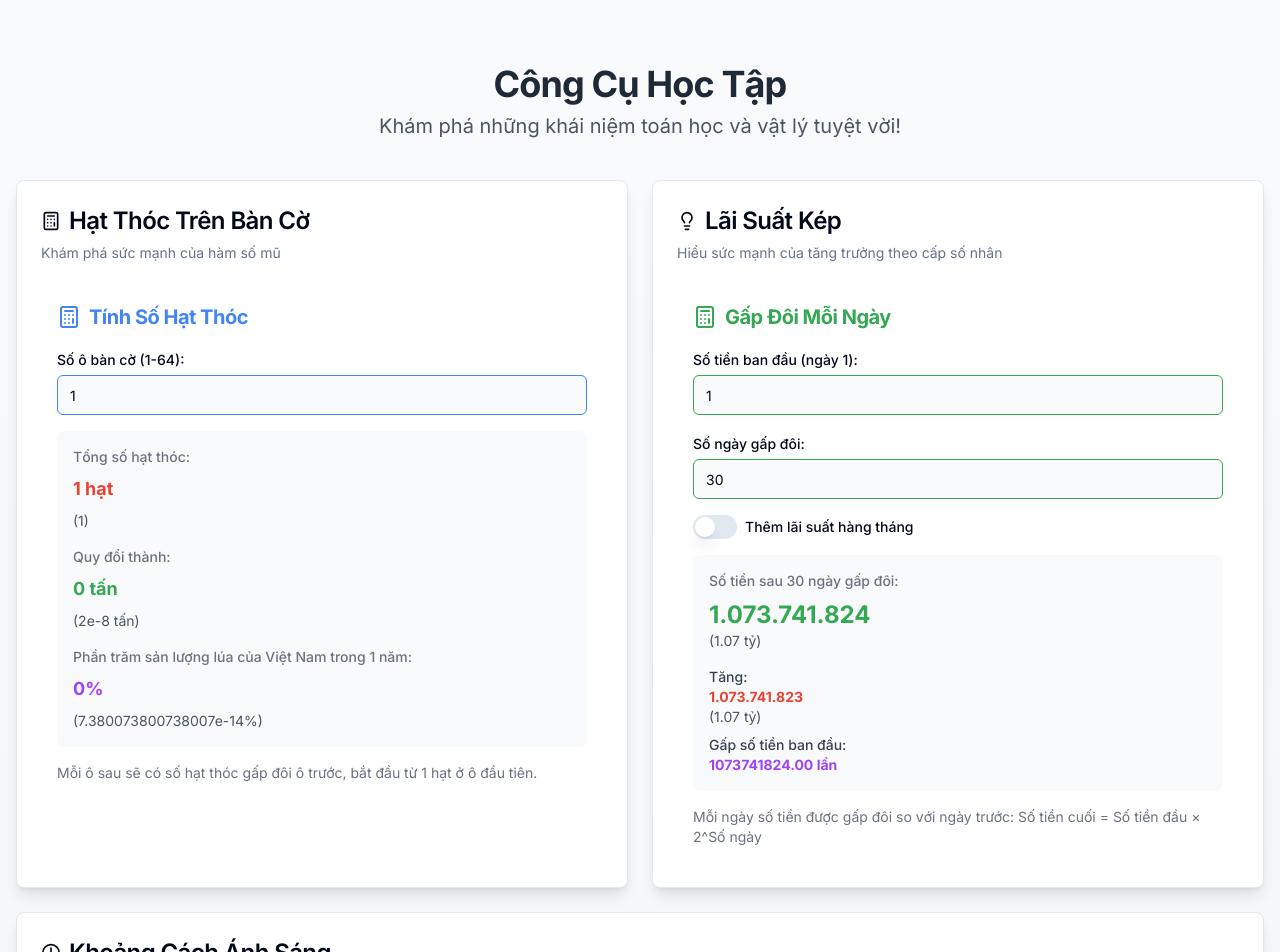
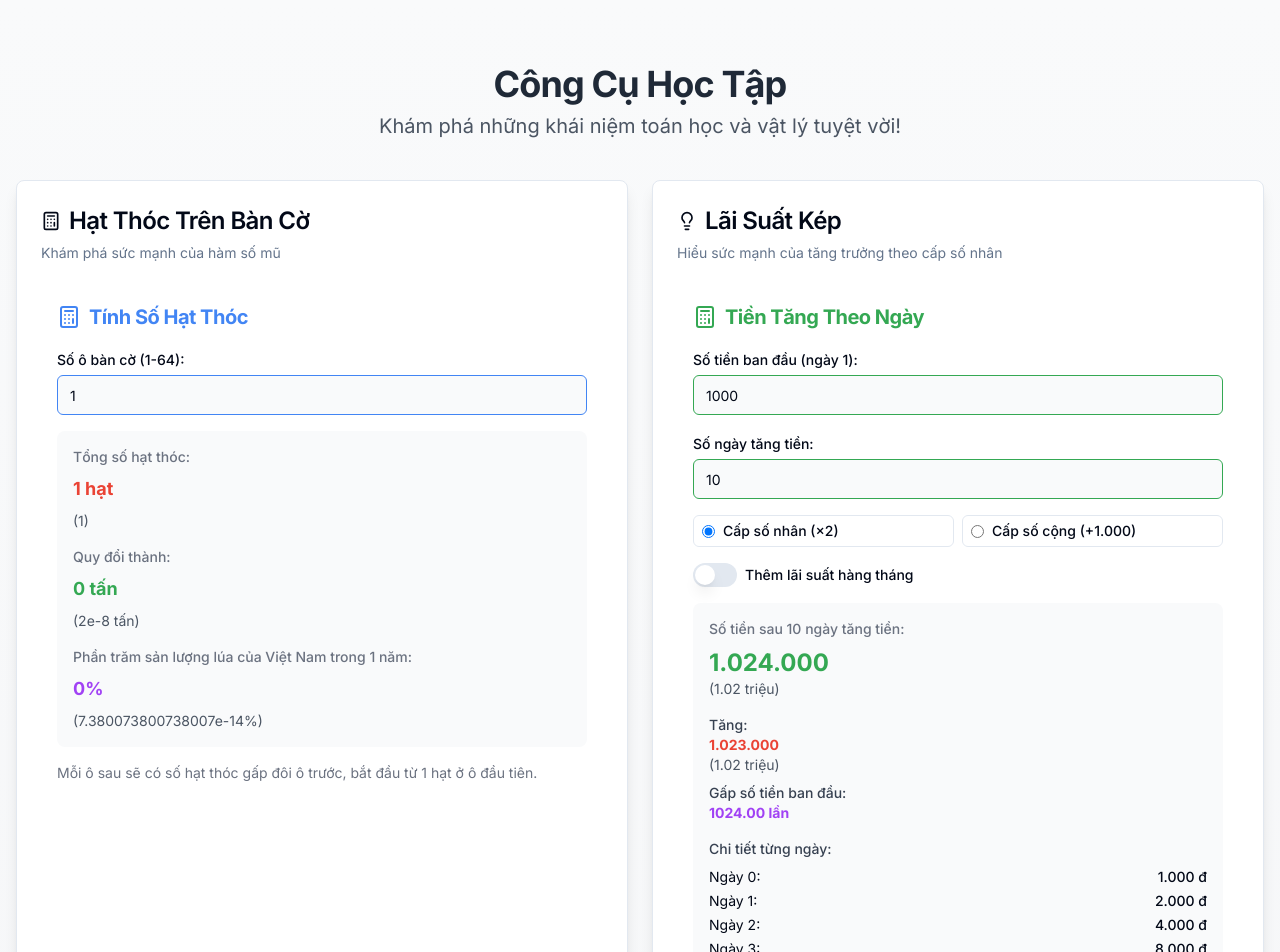
Before and after one commit to hoangduytn1703/grain-galaxy-explorer, a React (Vite) app: page / in a window 1280 px wide. Shown: the top 952 px of the page. Built offline with nearby package versions, Linux system fonts and the light colour scheme.

Commit message:
Fix: Compound interest calculation
Refactor compound interest calculation to use exponential growth and add option for arithmetic progression. Add validation for minimum input value.

```diff
--- a/src/components/CompoundInterestCalculator.tsx
+++ b/src/components/CompoundInterestCalculator.tsx
@@ -5,20 +5,40 @@ import { Label } from "@/components/ui/label";
 import { Calculator } from "lucide-react";
 import { Slider } from "@/components/ui/slider";
 import { Switch } from "@/components/ui/switch";
+import { Alert, AlertDescription } from "@/components/ui/alert";
+import { Tabs, TabsContent, TabsList, TabsTrigger } from "@/components/ui/tabs";
 
 const CompoundInterestCalculator = () => {
-  const [initialAmount, setInitialAmount] = useState<number>(1);
-  const [days, setDays] = useState<number>(30);
+  const [initialAmount, setInitialAmount] = useState<number>(1000);
+  const [days, setDays] = useState<number>(10);
+  const [growthType, setGrowthType] = useState<"exponential" | "arithmetic">("exponential");
   const [useInterestRate, setUseInterestRate] = useState<boolean>(false);
   const [interestRate, setInterestRate] = useState<number>(5);
   const [finalAmount, setFinalAmount] = useState<number>(0);
+  const [dailyAmounts, setDailyAmounts] = useState<number[]>([]);
+  const [error, setError] = useState<string>("");
 
   useEffect(() => {
+    if (initialAmount < 500) {
+      setError("Số tiền ban đầu phải từ 500 đồng trở lên");
+      return;
+    } else {
+      setError("");
+    }
+
     let calculated = initialAmount;
+    const dailyValues = [initialAmount];
 
-    // Each day doubles the previous day's amount
+    // Calculate daily progression
     for (let i = 1; i <= days; i++) {
-      calculated *= 2;
+      if (growthType === "exponential") {
+        // Each day doubles the previous day's amount (x2)
+        calculated *= 2;
+      } else {
+        // Each day adds the initial amount to the previous day's amount (+initial)
+        calculated += initialAmount;
+      }
+      dailyValues.push(calculated);
     }
 
     // If interest rate is enabled, add it on top (monthly rate)
@@ -29,7 +49,8 @@ const CompoundInterestCalculator = () => {
     }
 
     setFinalAmount(calculated);
-  }, [initialAmount, days, interestRate, useInterestRate]);
+    setDailyAmounts(dailyValues);
+  }, [initialAmount, days, interestRate, useInterestRate, growthType]);
 
   const handleInitialAmountChange = (e: React.ChangeEvent<HTMLInputElement>) => {
     const value = parseFloat(e.target.value);
@@ -38,7 +59,7 @@ const CompoundInterestCalculator = () => {
 
   const handleDaysChange = (e: React.ChangeEvent<HTMLInputElement>) => {
     const value = parseInt(e.target.value);
-    setDays(isNaN(value) ? 0 : value);
+    setDays(isNaN(value) ? 0 : Math.min(value, 30)); // Limit to 30 days to prevent overflow
   };
 
   const handleSliderChange = (value: number[]) => {
@@ -65,7 +86,7 @@ const CompoundInterestCalculator = () => {
     <div className="w-full p-4 rounded-lg bg-white">
       <div className="flex items-center gap-2 mb-4">
         <Calculator size={24} className="text-edu-green" />
-        <h3 className="text-xl font-bold text-edu-green">Gấp Đôi Mỗi Ngày</h3>
+        <h3 className="text-xl font-bold text-edu-green">Tiền Tăng Theo Ngày</h3>
       </div>
 
       <div className="space-y-4">
@@ -74,24 +95,55 @@ const CompoundInterestCalculator = () => {
           <Input
             id="initialAmount"
             type="number"
-            min="1"
+            min="500"
             value={initialAmount}
             onChange={handleInitialAmountChange}
             className="mt-1 bg-gray-50 border-edu-green"
           />
+          {error && (
+            <Alert variant="destructive" className="mt-2">
+              <AlertDescription>{error}</AlertDescription>
+            </Alert>
+          )}
         </div>
 
         <div>
-          <Label htmlFor="days">Số ngày gấp đôi:</Label>
+          <Label htmlFor="days">Số ngày tăng tiền:</Label>
           <Input
             id="days"
             type="number"
             min="1"
-            max="100"
+            max="30"
             value={days}
             onChange={handleDaysChange}
             className="mt-1 bg-gray-50 border-edu-green"
           />
+        </div>
+
+        <div className="grid grid-cols-2 gap-2">
+          <div className="flex items-center space-x-2 border rounded-md p-2">
+            <input
+              type="radio"
+              id="exponential"
+              name="growthType"
+              checked={growthType === "exponential"}
+              onChange={() => setGrowthType("exponential")}
+              className="text-edu-green"
+            />
+            <Label htmlFor="exponential">Cấp số nhân (×2)</Label>
+          </div>
+
+          <div className="flex items-center space-x-2 border rounded-md p-2">
+            <input
+              type="radio"
+              id="arithmetic"
+              name="growthType"
+              checked={growthType === "arithmetic"}
+              onChange={() => setGrowthType("arithmetic")}
+              className="text-edu-green"
+            />
+            <Label htmlFor="arithmetic">Cấp số cộng (+{formatNumber(initialAmount)})</Label>
+          </div>
         </div>
 
         <div className="flex items-center space-x-2 mb-2">
@@ -120,7 +172,7 @@ const CompoundInterestCalculator = () => {
         )}
 
         <div className="p-4 bg-gray-50 rounded-lg">
-          <p className="text-sm font-medium text-gray-500 mb-2">Số tiền sau {days} ngày gấp đôi:</p>
+          <p className="text-sm font-medium text-gray-500 mb-2">Số tiền sau {days} ngày tăng tiền:</p>
           <p className="text-2xl font-bold text-edu-green">{formatNumber(finalAmount)}</p>
           <p className="text-sm text-gray-600">({formatReadableNumber(finalAmount)})</p>
 
@@ -131,10 +183,28 @@ const CompoundInterestCalculator = () => {
             <p className="font-medium text-gray-700 mt-2">Gấp số tiền ban đầu:</p>
             <p className="font-bold text-edu-purple">{(finalAmount / initialAmount).toFixed(2)} lần</p>
           </div>
+
+          {days <= 10 && (
+            <div className="mt-4 text-sm">
+              <p className="font-medium text-gray-700">Chi tiết từng ngày:</p>
+              <div className="mt-2 space-y-1 max-h-40 overflow-y-auto">
+                {dailyAmounts.map((amount, index) => (
+                  <div key={index} className="flex justify-between">
+                    <span>Ngày {index}:</span>
+                    <span className="font-medium">{formatNumber(amount)} đ</span>
+                  </div>
+                ))}
+              </div>
+            </div>
+          )}
         </div>
 
         <div className="text-sm text-gray-500 mt-4">
-          <p>Mỗi ngày số tiền được gấp đôi so với ngày trước: Số tiền cuối = Số tiền đầu × 2^Số ngày</p>
+          {growthType === "exponential" ? (
+            <p>Mỗi ngày số tiền được gấp đôi so với ngày trước: Số tiền cuối = Số tiền đầu × 2^Số ngày</p>
+          ) : (
+            <p>Mỗi ngày cộng thêm số tiền ban đầu: Số tiền cuối = Số tiền đầu × (Số ngày + 1)</p>
+          )}
           {useInterestRate && <p className="mt-1">Kèm theo lãi suất hàng tháng: {interestRate}%</p>}
         </div>
       </div>
```
